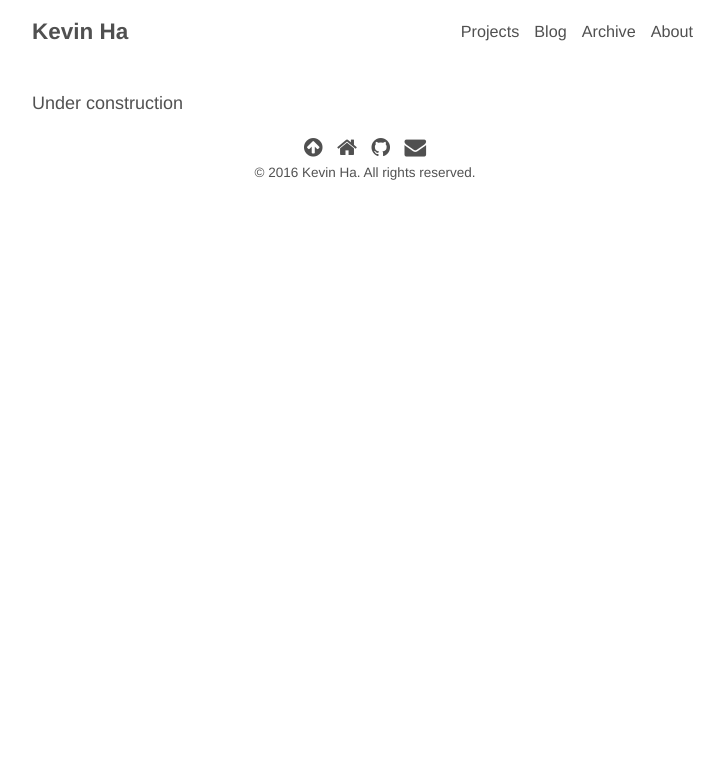
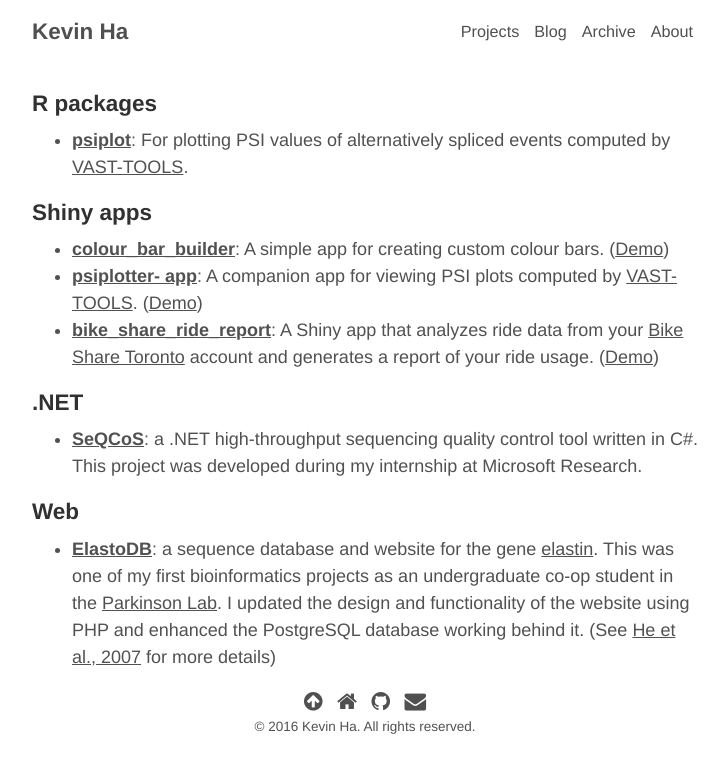
Before and after one commit to kcha/kcha.github.io, a Jekyll site: the page built from projects/index.md, in a window 1280 px wide. Shown: the top 773 px of the page, without its empty margins (275-1003 px from the left). Built offline with Jekyll 4.4.1, drawn with Linux system fonts in a browser that asks for light colours; nearby versions of some CDN libraries.

Commit message:
Update Projects

```diff
--- a/projects/index.md
+++ b/projects/index.md
@@ -3,4 +3,34 @@ layout: default
 title: Projects
 ---
 
-Under construction
+# R packages
+ - [**psiplot**](https://github.com/kcha/psiplot): For plotting PSI
+values of alternatively spliced events computed  by [VAST-TOOLS](https://github.com/vastgroup/vast-tools).
+
+# Shiny apps
+ - [**colour_bar_builder**](https://github.com/kcha/colour_bar_builder): A simple
+app for creating custom colour bars.
+([Demo](https://kcha.shinyapps.io/colour_bar_builder))
+ - [**psiplotter-
+app**](https://github.com/kcha/psiplotter-app): A companion app for viewing PSI
+plots computed by [VAST-TOOLS](https://github.com/vastgroup/vast-tools).
+([Demo](https://kcha.shinyapps.io/psiplotter-app))
+ - [**bike_share_ride_report**](https://github.com/kcha/bike_share_ride_report): A
+Shiny app that analyzes ride data from your [Bike Share
+Toronto](https://www.bikesharetoronto.com/) account and generates a report of
+your ride usage. ([Demo](https://kcha.shinyapps.io/bike_share_ride_report))
+
+# .NET
+ - [**SeQCoS**](https://seqcos.codeplex.com/): a .NET high-throughput
+sequencing quality control tool written in C#. This project was developed during
+my internship at Microsoft Research.
+
+# Web
+ - [**ElastoDB**](http://www.compsysbio.org/elastin/): a sequence database and
+website for the gene [elastin](https://en.wikipedia.org/wiki/Elastin). This was
+one of my first bioinformatics projects as an undergraduate co-op student in the
+[Parkinson Lab](http://www.compsysbio.org/front/). I updated the design and
+functionality of the website using PHP and enhanced the PostgreSQL database
+working behind it. (See [He et al.,
+2007](http://www.sciencedirect.com/science/article/pii/S0945053X07000789) for
+more details)
```
